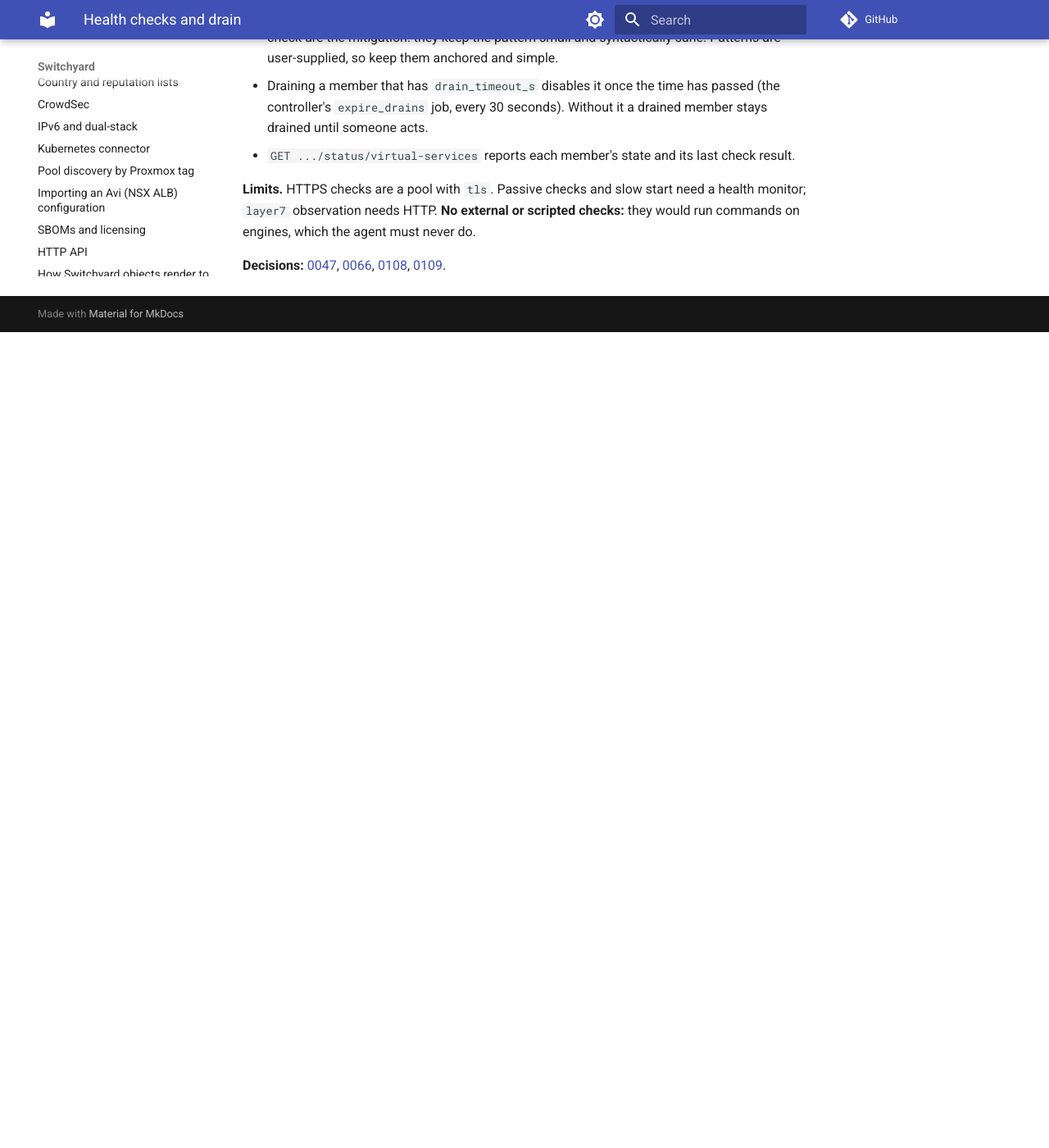
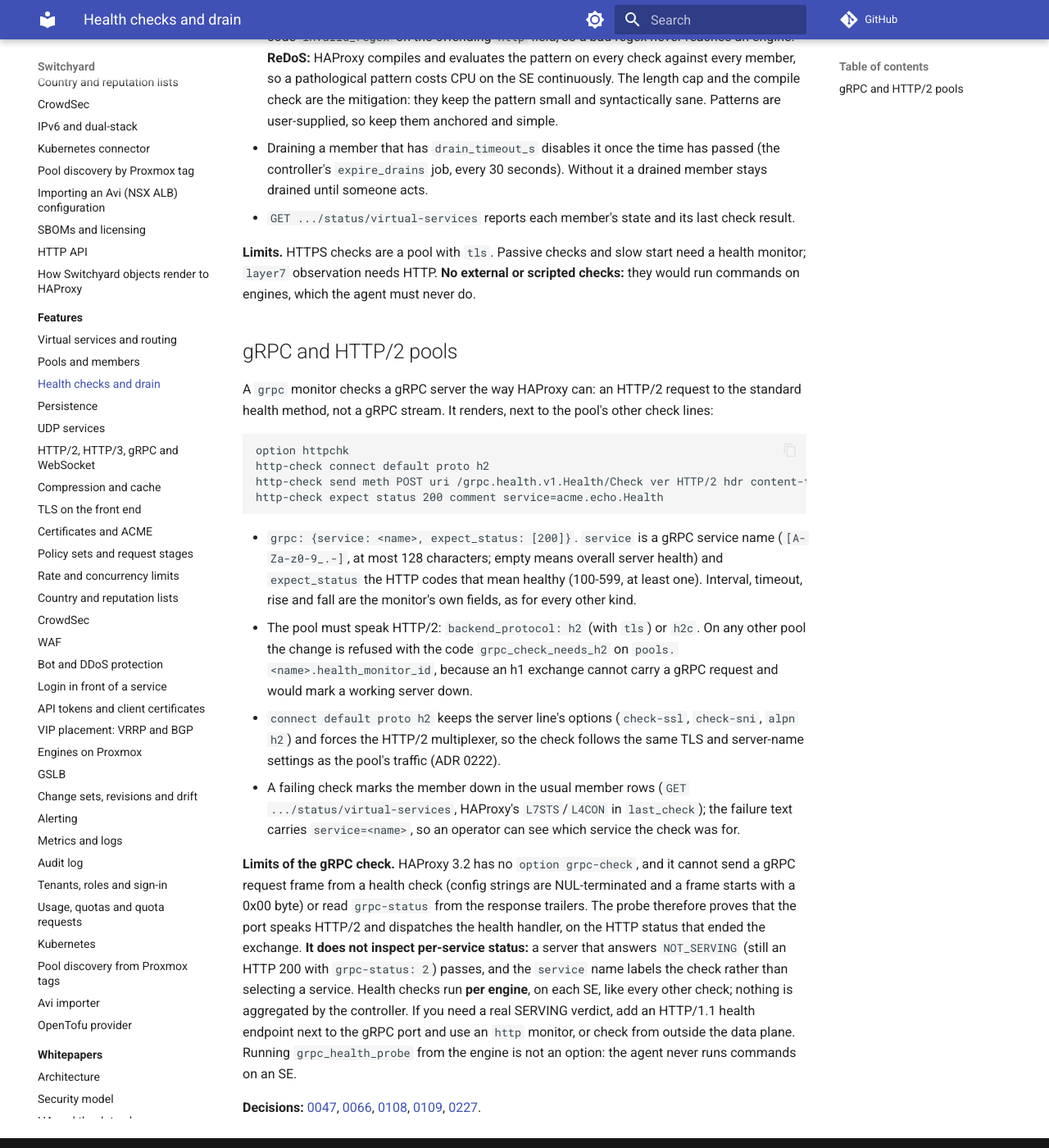
Before and after one commit to Globius/Switchyard, an MkDocs documentation site: the page built from docs/features/health-checks.md, in a window 1280 px wide and 1400 px high, scrolled down 1016 px. Shown: the whole window at 82% size. Built offline with MkDocs 1.6.1 and Material for MkDocs 9.7.7, drawn with Linux system fonts in a browser that asks for light colours; comment, search, counter and statistics services are not loaded; before the commit the page ends 1421 px from its top, so only the background shows below that; some of the changed text lies outside the part shown.

Commit message:
docs(health-checks): gRPC checks, their limits, and ADR 0227
Signed-off-by: Miguel R. <miguelr@globi.us>

````diff
--- /dev/null
+++ b/docs/adr/0227-grpc-health-check.md
@@ -0,0 +1,114 @@
+<!--
+SPDX-FileCopyrightText: 2026 The Switchyard contributors
+
+SPDX-License-Identifier: Apache-2.0
+-->
+
+# 0227. gRPC health checks: an HTTP/2 request, not a gRPC stream
+
+Status: Accepted
+Date: 2026-10-24
+
+## Context
+
+`MonitorType` was `tcp`, `http` and `udp`. A gRPC pool was only recognisable by its
+`backend_protocol` (`h2`/`h2c`, ADR 0116), and its members were checked with a bare TCP connect or
+an HTTP/1.1 request. A pool of gRPC servers whose health service reports `NOT_SERVING`, or which
+answers HTTP/1.1 with an error page, therefore stayed healthy while every stream failed.
+
+The obvious directive would be `option grpc-check`. **It does not exist in HAProxy 3.2.** The 3.2
+configuration manual's alphabetical keyword index and its health-check sections list `option
+httpchk`, `option tcp-check`, `option mysql-check`, `option pgsql-check`, `option redis-check`,
+`option ldap-check`, `option smtpchk` and `option spop-check`, and no `option grpc-check`
+(<https://docs.haproxy.org/3.2/configuration.html>, checked 2026-10-24). The only gRPC-aware
+feature in the manual is the `ungrpc` sample convertor, which reads a gRPC message from a request
+body on the data path, not on a health check.
+
+What HAProxy 3.2 *can* do is run a health check over HTTP/2: `http-check connect` takes a `proto
+<name>` argument that "forces the multiplexer's protocol" (it "must be an HTTP mux protocol"), and
+`http-check send` takes `ver HTTP/2`. HAProxy's own health-check tutorial uses exactly that to
+check HTTP/2 servers:
+
+```text
+option httpchk
+http-check connect ssl alpn h2
+http-check send meth HEAD uri /health ver HTTP/2 hdr Host www.test.local
+```
+
+(`https://www.haproxy.com/documentation/haproxy-configuration-tutorials/reliability/health-checks/`,
+checked 2026-10-24.)
+
+## Decision
+
+A new monitor type, `grpc`, renders an HTTP/2 `http-check` ruleset in the pool's backend, next to
+the existing check lines:
+
+```text
+option httpchk
+http-check connect default proto h2
+http-check send meth POST uri /grpc.health.v1.Health/Check ver HTTP/2 hdr content-type application/grpc hdr te trailers
+http-check expect status 200 comment service=acme.echo.Health
+```
+
+1. `connect default proto h2` keeps the server line's options (`check-ssl`, `check-sni <name>`,
+   `alpn h2`) and forces the HTTP/2 multiplexer, which is what makes the check speak h2/h2c
+   instead of HTTP/1.1. The `server` line already carries `proto h2` for `backend_protocol: h2c`
+   and `alpn h2` for `h2`.
+2. The request is `POST /grpc.health.v1.Health/Check` with `content-type: application/grpc` and
+   `te: trailers`, the two headers a gRPC server needs before it dispatches the health handler.
+3. The member is accepted on the HTTP status the exchange ended with (`expect_status`, 200 by
+   default). The `comment` carries the service name, so the name appears in the failure text
+   HAProxy reports for the member and the UI shows as its last check (ADR 0047).
+
+`GrpcCheck` holds `service` (`[A-Za-z0-9_.-]`, at most 128 characters; empty means overall server
+health) and `expect_status` (at least one code, 100-599). The interval is the monitor's existing
+`interval_s` (1-300 s, rendered as `default-server inter`), so a gRPC monitor has the same one
+interval, rise and fall as every other monitor. A `grpc` monitor without a `grpc` block, and a
+`grpc` block on any other type, are model errors.
+
+The validator rejects a `grpc` monitor on a pool whose `backend_protocol` is not `h2` or `h2c`:
+code `grpc_check_needs_h2` on `pools.<name>.health_monitor_id`. `GET /api/v1/schema/virtual-service`
+offers `grpc` for `http` services only, since only their pools may speak HTTP/2.
+
+## Consequences
+
+- A dead, restarted or non-gRPC listener on a member is now caught: the connect fails, or the
+  HTTP/2 exchange fails, and the member goes down after `fall` consecutive failures. This is the
+  failure the issue described.
+- **The check is not a gRPC health *evaluation*.** HAProxy cannot put a gRPC request frame on the
+  wire from a health check: the frame starts with a 0x00 compression flag and config string
+  arguments are NUL-terminated (`tcp-check send-binary` exists precisely because binary cannot be
+  written as a string), and it cannot read `grpc-status` from the response trailers. So the probe
+  proves "this port speaks HTTP/2 and dispatches the health method", not "this service reports
+  SERVING". A server that answers `NOT_SERVING` (still an HTTP 200 with `grpc-status: 2`) passes.
+  This limit is documented in `docs/features/health-checks.md` and must be quoted whenever the
+  feature is described: **no per-service status inspection.**
+- Health checks run per engine, on each SE, as every other check does. Nothing about the result is
+  aggregated by the controller.
+- The service name is metadata the engine cannot transmit, so it is a label on the check, not a
+  filter. Operators who need a real SERVING check must expose an HTTP/1.1 health endpoint
+  (`http` monitor) or check from outside the data plane; running `grpc_health_probe` from the
+  engine was rejected (see below).
+- Migration 0050 adds `health_monitor.grpc` (JSONB) and widens the `type` check constraint. The API,
+  the OpenAPI document, `ui/src/api/schema.d.ts` and the OpenTofu provider are regenerated.
+
+## Alternatives considered
+
+1. **`option grpc-check`.** Does not exist in HAProxy 3.2, as cited above. Rejected as impossible.
+2. **`http-check send` with the gRPC health request as its `body`.** The only way to a true
+   per-service answer (`grpc-status` in the trailers) would be to send a framed `HealthCheckRequest`
+   and match the response. The 5-byte frame prefix starts with a 0x00 byte, which a config string
+   cannot carry, so the body would be truncated to empty. Rejected as unbuildable.
+3. **`http-check expect hdr name grpc-status value 0`.** gRPC puts the status in trailers; whether
+   the check engine exposes h2 trailers as response headers is not documented, and the failure mode
+   is total (every member of every gRPC pool marked down). Rejected as unverifiable; revisit only
+   with a container test that proves it.
+4. **`external-check` with `grpc_health_probe`.** A correct gRPC check, but it runs a process on the
+   SE, and the agent must never run commands on an engine; ADR 0108 and the health-check docs
+   already forbid scripted checks. Rejected.
+5. **Inferring the check from `backend_protocol: h2`/`h2c` alone** (the status quo). It cannot be
+   turned off or tuned per pool, and it hides the fact that the probe is not a gRPC one. Rejected in
+   favour of an explicit monitor type the operator chooses.
+6. **A `grpc` block on an `http` monitor instead of a new type.** Fewer changes, but the rendered
+   lines and the `h2` requirement differ enough that a form would have to special-case the type
+   anyway; a distinct type keeps the API honest about what the engine will do.
--- a/docs/features/health-checks.md
+++ b/docs/features/health-checks.md
@@ -8,11 +8,15 @@ their live traffic, ramp a recovered member up slowly, and drain members on a ti
 ```yaml
 # a monitor
 name: http-ok
-type: http                   # tcp, http or udp
+type: http                   # tcp, http, grpc or udp
 http: {path: /healthz, expect_status: [200]}   # or expect_body, or expect_header (one of the three)
 # or a regex expectation:
 #   http: {path: /version, expect_body_regex: '"version":"v[0-9]+[.][0-9]+[.][0-9]+"'}
 #   http: {path: /healthz, expect_status_regex: '^2[0-9][0-9]$'}
+---
+name: grpc-health
+type: grpc                   # only on a pool whose backend_protocol is h2 or h2c
+grpc: {service: acme.echo.Health, expect_status: [200]}
 ---
 name: redis
 type: tcp
@@ -45,5 +49,40 @@ members:
 **Limits.** HTTPS checks are a pool with `tls`. Passive checks and slow start need a health monitor; `layer7` observation
 needs HTTP. **No external or scripted checks:** they would run commands on engines, which the agent must never do.
 
+## gRPC and HTTP/2 pools
+
+A `grpc` monitor checks a gRPC server the way HAProxy can: an HTTP/2 request to the standard health method, not a gRPC
+stream. It renders, next to the pool's other check lines:
+
+```text
+option httpchk
+http-check connect default proto h2
+http-check send meth POST uri /grpc.health.v1.Health/Check ver HTTP/2 hdr content-type application/grpc hdr te trailers
+http-check expect status 200 comment service=acme.echo.Health
+```
+
+- `grpc: {service: <name>, expect_status: [200]}`. `service` is a gRPC service name (`[A-Za-z0-9_.-]`, at most 128
+  characters; empty means overall server health) and `expect_status` the HTTP codes that mean healthy (100-599, at
+  least one). Interval, timeout, rise and fall are the monitor's own fields, as for every other kind.
+- The pool must speak HTTP/2: `backend_protocol: h2` (with `tls`) or `h2c`. On any other pool the change is refused
+  with the code `grpc_check_needs_h2` on `pools.<name>.health_monitor_id`, because an h1 exchange cannot carry a gRPC
+  request and would mark a working server down.
+- `connect default proto h2` keeps the server line's options (`check-ssl`, `check-sni`, `alpn h2`) and forces the
+  HTTP/2 multiplexer, so the check follows the same TLS and server-name settings as the pool's traffic (ADR 0222).
+- A failing check marks the member down in the usual member rows (`GET .../status/virtual-services`, HAProxy's
+  `L7STS`/`L4CON` in `last_check`); the failure text carries `service=<name>`, so an operator can see which service the
+  check was for.
+
+**Limits of the gRPC check.** HAProxy 3.2 has no `option grpc-check`, and it cannot send a gRPC request frame from a
+health check (config strings are NUL-terminated and a frame starts with a 0x00 byte) or read `grpc-status` from the
+response trailers. The probe therefore proves that the port speaks HTTP/2 and dispatches the health handler, on the
+HTTP status that ended the exchange. **It does not inspect per-service status:** a server that answers `NOT_SERVING`
+(still an HTTP 200 with `grpc-status: 2`) passes, and the `service` name labels the check rather than selecting a
+service. Health checks run **per engine**, on each SE, like every other check; nothing is aggregated by the controller.
+If you need a real SERVING verdict, add an HTTP/1.1 health endpoint next to the gRPC port and use an `http` monitor,
+or check from outside the data plane. Running `grpc_health_probe` from the engine is not an option: the agent never
+runs commands on an SE.
+
 **Decisions:** [0047](../adr/0047-member-health-detail.md), [0066](../adr/0066-pool-passive-checks-and-slow-start.md),
-[0108](../adr/0108-health-check-presets.md), [0109](../adr/0109-timed-member-drain.md).
+[0108](../adr/0108-health-check-presets.md), [0109](../adr/0109-timed-member-drain.md),
+[0227](../adr/0227-grpc-health-check.md).
````
Also changed, not shown: docs/adr/README.md (+1 -0 lines), docs/features/http-protocols.md (+5 -4 lines).
